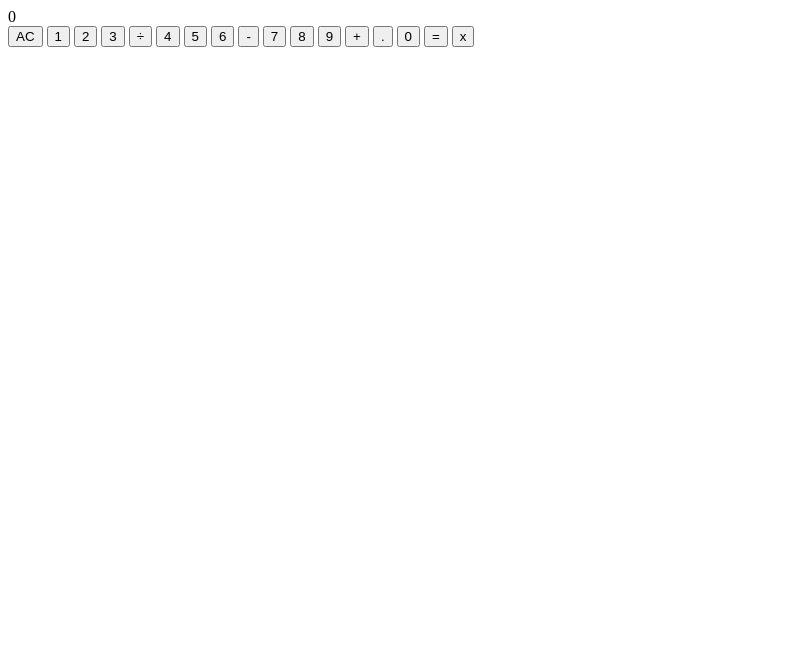
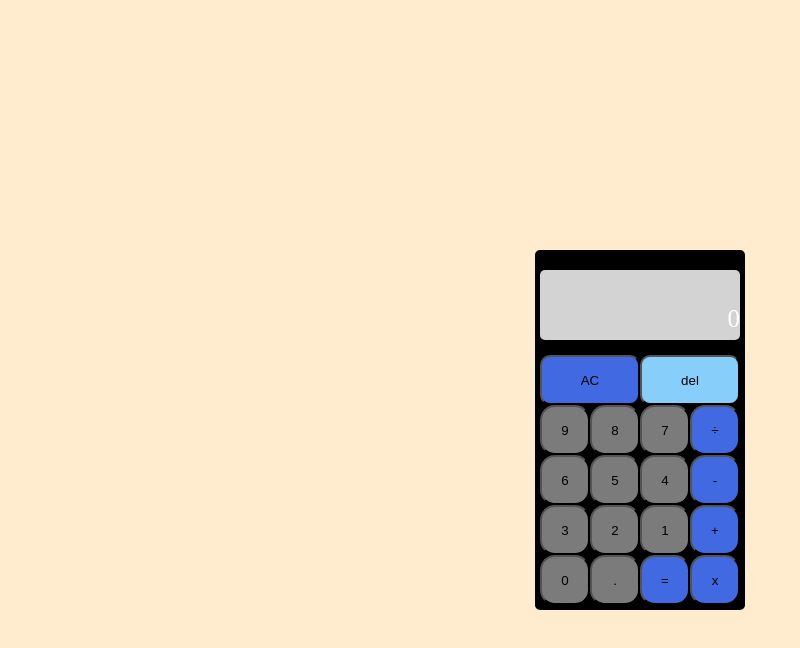
Before and after one commit to iRpro16/Calculator, a plain HTML site: page index.html in a window 1280 px wide. Shown: the whole page, without its empty margins (0-800 px from the left). Drawn offline with Linux system fonts and the light colour scheme.

Commit message:
Styled calculator

```diff
--- a/index.html
+++ b/index.html
@@ -14,24 +14,25 @@
     <div class="previous-num"></div>
     <div class="current-num">0</div>
     <button class="clear">AC</button>
+    <button class="delete">del</button>
     <!--Row 2-->
-    <button class="number" value="1">1</button>
-    <button class="number" value="2">2</button>
-    <button class="number" value="3">3</button>
+    <button class="number" value="9">9</button>
+    <button class="number" value="8">8</button>
+    <button class="number" value="7">7</button>
     <button class="operator" value="÷">÷</button>
     <!--Row 3-->
+    <button class="number" value="6">6</button>
+    <button class="number" value="5">5</button>
     <button class="number" value="4">4</button>
-    <button class="number" value="5">5</button>
-    <button class="number" value="6">6</button>
     <button class="operator" value="-">-</button>
     <!--Row 4-->
-    <button class="number" value="7">7</button>
-    <button class="number" value="8">8</button>
-    <button class="number" value="9">9</button>
+    <button class="number" value="3">3</button>
+    <button class="number" value="2">2</button>
+    <button class="number" value="1">1</button>
     <button class="operator" value="+">+</button>
     <!--Row 5-->
+    <button class="number" value="0">0</button>
     <button class="number" value=".">.</button>
-    <button class="number" value="0">0</button>
     <button class="op-equal" value="=">=</button>
     <button class="operator" value="x">x</button>
 </div>
--- a/main.js
+++ b/main.js
@@ -14,13 +14,13 @@ function calculate() {
     let result;
 
     switch(operator) {
-        case "+": result = previous + current;
+        case "+": result = (previous + current).toFixed(4);
         break;
-        case "-": result = previous - current;
+        case "-": result = (previous - current).toFixed(4);
         break;
-        case "x": result = previous * current;
+        case "x": result = (previous * current).toFixed(4);
         break;
-        case "÷": result = previous / current;
+        case "÷": result = (previous / current).toFixed(4);
     }
 
     b = result;
--- a/styles.css
+++ b/styles.css
@@ -0,0 +1,65 @@
+body {
+    background-color: blanchedalmond;
+    display: flex;
+    justify-content: center;
+    margin-top: 250px;
+}
+
+.calc-cont {
+    display: grid;
+    grid-template-rows: repeat(7, 50px);
+    grid-template-columns: repeat(4, 50px);
+    background-color: black;
+    width: 200px;
+    border: 5px solid black;
+    border-radius: 5px;
+}
+
+.previous-num {
+    grid-column: 1 / 5;
+    color: white;
+    background-color: lightgray;
+    text-align:end;
+    margin-top: 15px;
+    border-top-left-radius: 5px;
+    border-top-right-radius: 5px;
+    font-size: 20px;
+}
+
+.current-num {
+    grid-column: 1 / 5;
+    background-color: lightgrey;
+    text-align: right;
+    color: white;
+    font-size: 25px;
+    height: 35px;
+    border-bottom-left-radius: 5px;
+    border-bottom-right-radius: 5px;
+}
+
+.clear {
+    grid-column: 1 / 3;
+    background-color: royalblue;
+    border-radius: 10px;
+}
+
+.delete {
+    grid-column: 3 / 5;
+    background-color: lightskyblue;
+    border-radius: 10px;
+}
+
+.number {
+    background-color: #7b7b7c;
+    border-radius: 15px;
+}
+
+.operator {
+    background-color: royalblue;
+    border-radius: 15px;
+}
+
+.op-equal {
+    background-color: royalblue;
+    border-radius: 15px;
+}
```
